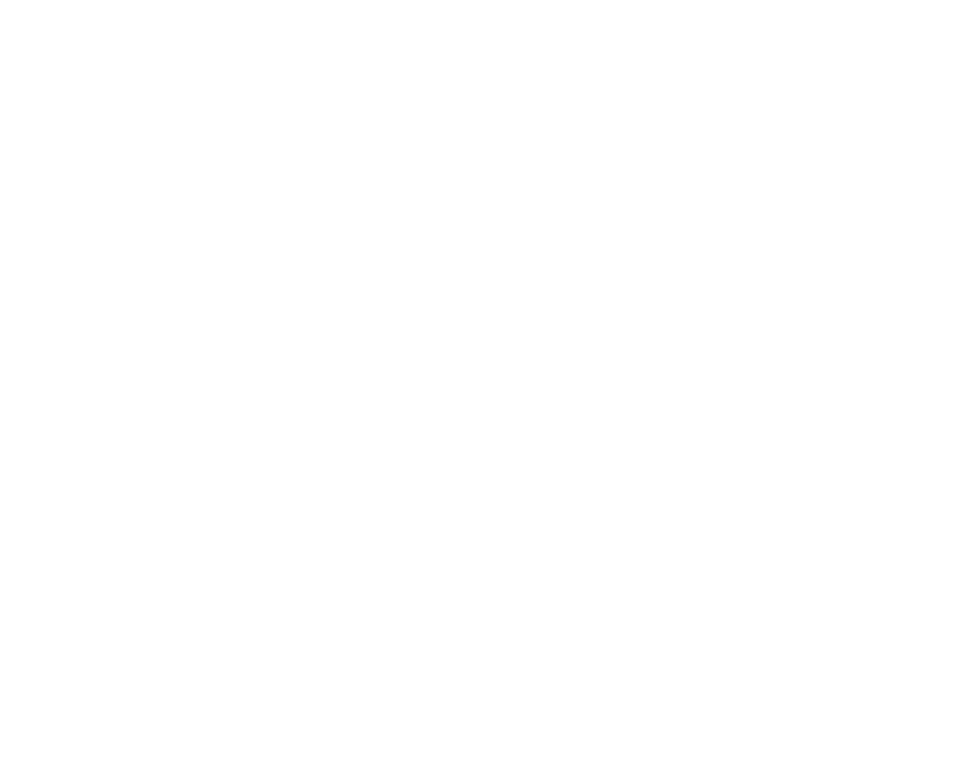
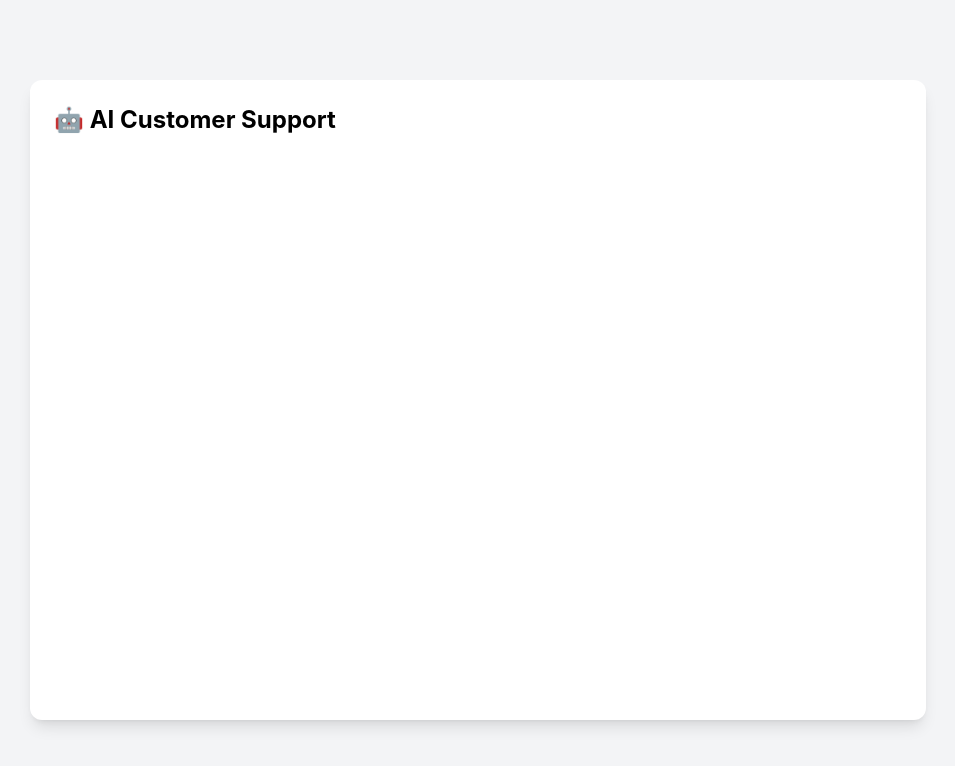
Before and after one commit to sathsararns/wedaHub-frontend, a React app: page /ai-support in a window 1280 px wide. Before the commit this address had no page. Shown: the top 766 px of the page, without its empty margins (162-1117 px from the left). Built offline with nearby package versions, Linux system fonts and the light colour scheme; the HTML template or start-up script is replaced by a standard one.

Commit message:
feat: add AI support page and integrate into profile dropdown navigation

```diff
--- a/src/components/navbar/ProfileDropdown.jsx
+++ b/src/components/navbar/ProfileDropdown.jsx
@@ -41,6 +41,7 @@
 
           {/* CUSTOMER */}
           {user.role === "customer" && (
+            <>
               <Link
                 to="/my-bookings"
                 onClick={() => setOpen(false)}
@@ -48,6 +49,15 @@
               >
                 My Bookings
               </Link>
+
+              <Link
+                to="/ai-support"
+                onClick={() => setOpen(false)}
+                className="block px-4 py-2 hover:bg-gray-100"
+              >
+                AI Assistant
+              </Link>
+            </>
           )}
 
           {/* PROVIDER */}
--- /dev/null
+++ b/src/pages/AIChatPage.jsx
@@ -0,0 +1,13 @@
+export default function AIChatPage() {
+  return (
+    <div className="min-h-screen bg-gray-100 flex justify-center items-center">
+      <div className="w-full max-w-4xl h-[80vh] bg-white rounded-xl shadow-lg p-6">
+        <h1 className="text-2xl font-bold mb-4">
+          🤖 AI Customer Support
+        </h1>
+
+        {/* Chat UI මෙතන */}
+      </div>
+    </div>
+  );
+}
--- a/src/routes/AppRoutes.jsx
+++ b/src/routes/AppRoutes.jsx
@@ -18,6 +18,7 @@
 import ProviderProfilePage from "../pages/ProviderProfilePage";
 import BookingPage from "../pages/BookingPage";
 import MyBookingsPage from "../pages/MyBookingsPage";
+import AIChatPage from "../pages/AIChatPage"; // ✅ Import AI Chat Page
 
 // Provider
 import ProviderDashboardPage from "../pages/ProviderDashboardPage";
@@ -55,6 +56,9 @@
       <Route path="/booking/:id" element={<BookingPage />} />
       <Route path="/my-bookings" element={<MyBookingsPage />} />
 
+      {/* AI CHAT SUPPORT - Customer Only */}
+      <Route path="/ai-support" element={<AIChatPage />} />
+
       {/* PROVIDER */}
       <Route
         path="/provider-dashboard"
```
Lines whose indentation alone changed are shown as unchanged.
